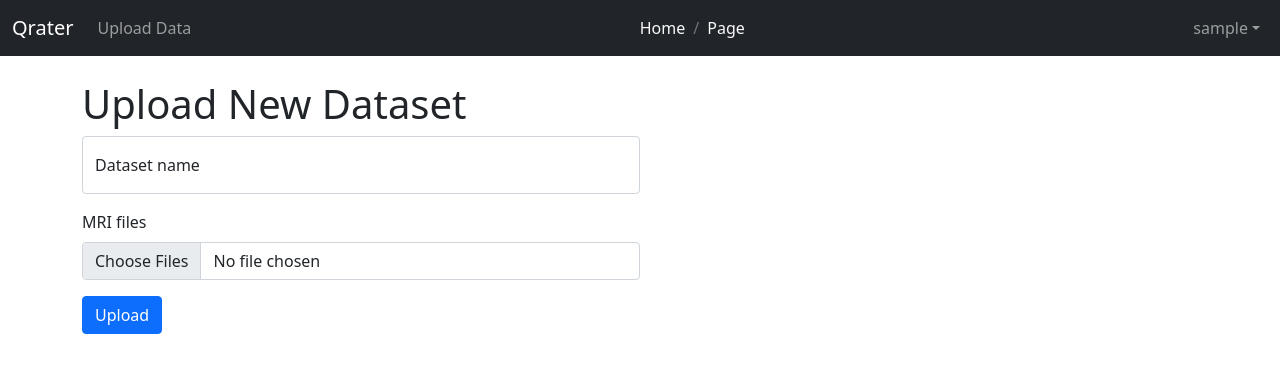
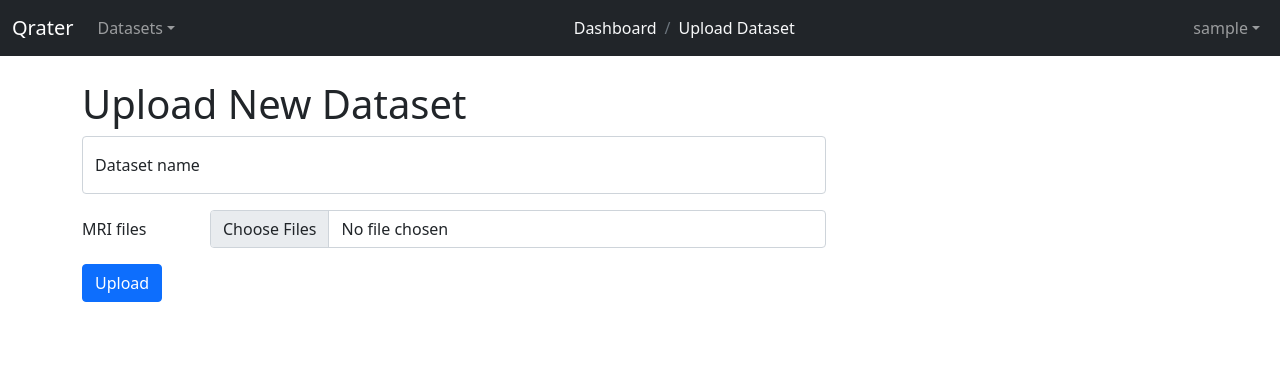
Before and after one commit to soffiafdz/Qrater, a Flask app: page /upload_dataset in a window 1280 px wide. Shown: the top 373 px of the page. Run offline with Flask 2, Linux system fonts and the light colour scheme; the visitor is signed in with stand-in values (Sample User, id 1); data comes from the database, SQL or seed files in the repository; some libraries are stand-ins or nearby versions.

Commit message:
Breadcrumbs and fix Tables

```diff
--- a/app/templates/base.html
+++ b/app/templates/base.html
@@ -50,21 +50,38 @@
         </button>
 
         <div class="collapse navbar-collapse" id="Navbar">
-          <div class="navbar-nav me-auto mb-2 mb-lg-0">
-            <a class="nav-link" href="{{ url_for('main.upload_dataset') }}"
-              >Upload Data</a>
-          </div>
+          <ul class="navbar-nav me-auto mb-2 mb-lg-0">
+            <li class="nav-item dropdown">
+              <a
+                class="nav-link dropdown-toggle"
+                href="#"
+                id="navbarDropdownDatasetLink"
+                role="button"
+                data-bs-toggle="dropdown"
+                aria-haspopup="true"
+                aria-expanded="false"
+                >Datasets</a>
+              <ul
+                class="dropdown-menu dropdown-menu-dark dropdown-menu-start"
+                aria-labelledby="navbarDropdownDatasetLink">
+                <li>
+                  <a
+                    class="dropdown-item"
+                    href="{{ url_for('main.upload_dataset') }}"
+                    >New Dataset</a>
+                </li>
+                <li>
+                  <a
+                    class="dropdown-item"
+                    href="{{ url_for('main.edit_dataset') }}"
+                    >Edit Dataset</a>
+                </li>
+              </ul>
+            </li>
+          </ul>
           <div class="navbar-nav mb-2 mb-lg-0">
             <nav aria-label="breadcrumb">
-              {%- block breadcrumb %}
-              <ol class="breadcrumb m-0">
-                <li class="breadcrumb-item">
-                  <a class="text-decoration-none text-light" href="#">Home</a></li>
-                <li class="breadcrumb-item active" aria-current="page">
-                  <a class="text-decoration-none text-light" href="#">Page</a>
-                </li>
-              </ol>
-              {% endblock -%}
+              {%- block breadcrumb %}{% endblock -%}
             </nav>
           </div>
 
@@ -131,8 +148,8 @@
     {% block scripts %}
     <!-- Optional JavaScript -->
     <script
-      src="https://code.jquery.com/jquery-3.6.0.slim.js"
-      integrity="sha256-HwWONEZrpuoh951cQD1ov2HUK5zA5DwJ1DNUXaM6FsY="
+      src="https://code.jquery.com/jquery-3.6.0.min.js"
+      integrity="sha256-/xUj+3OJU5yExlq6GSYGSHk7tPXikynS7ogEvDej/m4="
       crossorigin="anonymous"></script>
     <script
       src="https://cdn.jsdelivr.net/npm/bootstrap@5.0.0-beta3/dist/js/bootstrap.bundle.min.js"
--- a/app/templates/dataset_card.html
+++ b/app/templates/dataset_card.html
@@ -77,7 +77,7 @@
         {% endif %}
         <a
           href="{{ url_for('main.rate', dataset=DS.name) }}"
-          class="btn btn-lg btn-light"
+          class="btn btn-lg btn-light mt-3"
           >Rate
         </a>
       </div>
--- a/app/templates/upload_dataset.html
+++ b/app/templates/upload_dataset.html
@@ -1,4 +1,21 @@
 {% extends "base.html" %}
+
+{% block breadcrumb %}
+<ol class="breadcrumb m-0">
+  <li class="breadcrumb-item">
+    <a
+      class="text-decoration-none text-light"
+      href="{{ url_for('main.dashboard') }}"
+      >Dashboard</a>
+  </li>
+  <li class="breadcrumb-item">
+    <a
+      class="text-decoration-none text-light"
+      href="#"
+      >Upload Dataset</a>
+  </li>
+</ol>
+{% endblock %}
 
 {% block app_content %}
   <h1>Upload New Dataset</h1>
@@ -11,7 +28,7 @@
     enctype="multipart/form-data"
   >
     {{ form.csrf_token() }}
-    <div class="form-floating col-md-6 mb-3">
+    <div class="form-floating col-md-8 mb-3">
       <input
         type="text"
         class="form-control"
@@ -24,16 +41,21 @@
         Dataset name
       </label>
     </div>
-    <div class="col-md-6 mb-3">
-      <label class="form-label" for="dataset">MRI files</label>
+    <div class="col-md-8 mb-3">
+      <div class="row">
+        <label class="col-sm-2 col-form-label" for="uploadImgs">
+          MRI files
+        </label>
+        <div class="col-sm-10">
           <input
             type="file"
             class="form-control"
             id="dataset"
             name="dataset"
             required
-        multiple
-        >
+            multiple>
+        </div>
+      </div>
     </div>
     <button
       class="btn btn-primary bn-lg"
@@ -54,7 +76,6 @@
         `<span class="spinner-border spinner-border-sm" role="status" aria-hidden="true"></span> Loading...`
       );
       $("#datasetForm :input").prop("readonly", true);
-      $("#dataset").prop("readonly", true)
     });
   });
 </script>
```
Also changed, not shown: app/templates/auth/login.html (+8 -0 lines), app/templates/auth/register.html (+8 -0 lines), app/templates/dashboard.html (+8 -0 lines), app/templates/dt/datatable.html (+28 -10 lines), app/templates/rate.html (+44 -0 lines). Lines whose indentation alone changed are shown as unchanged.
